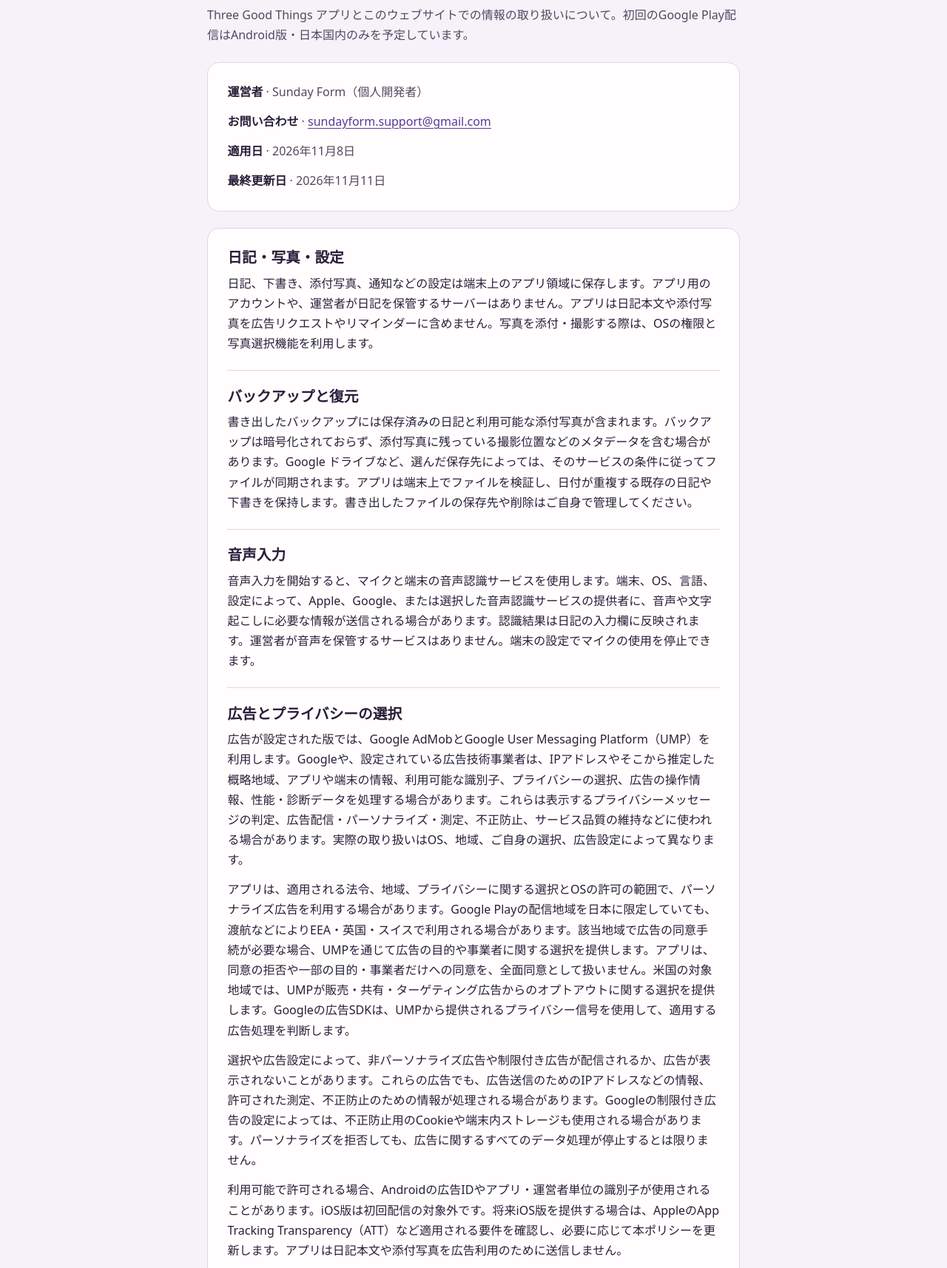
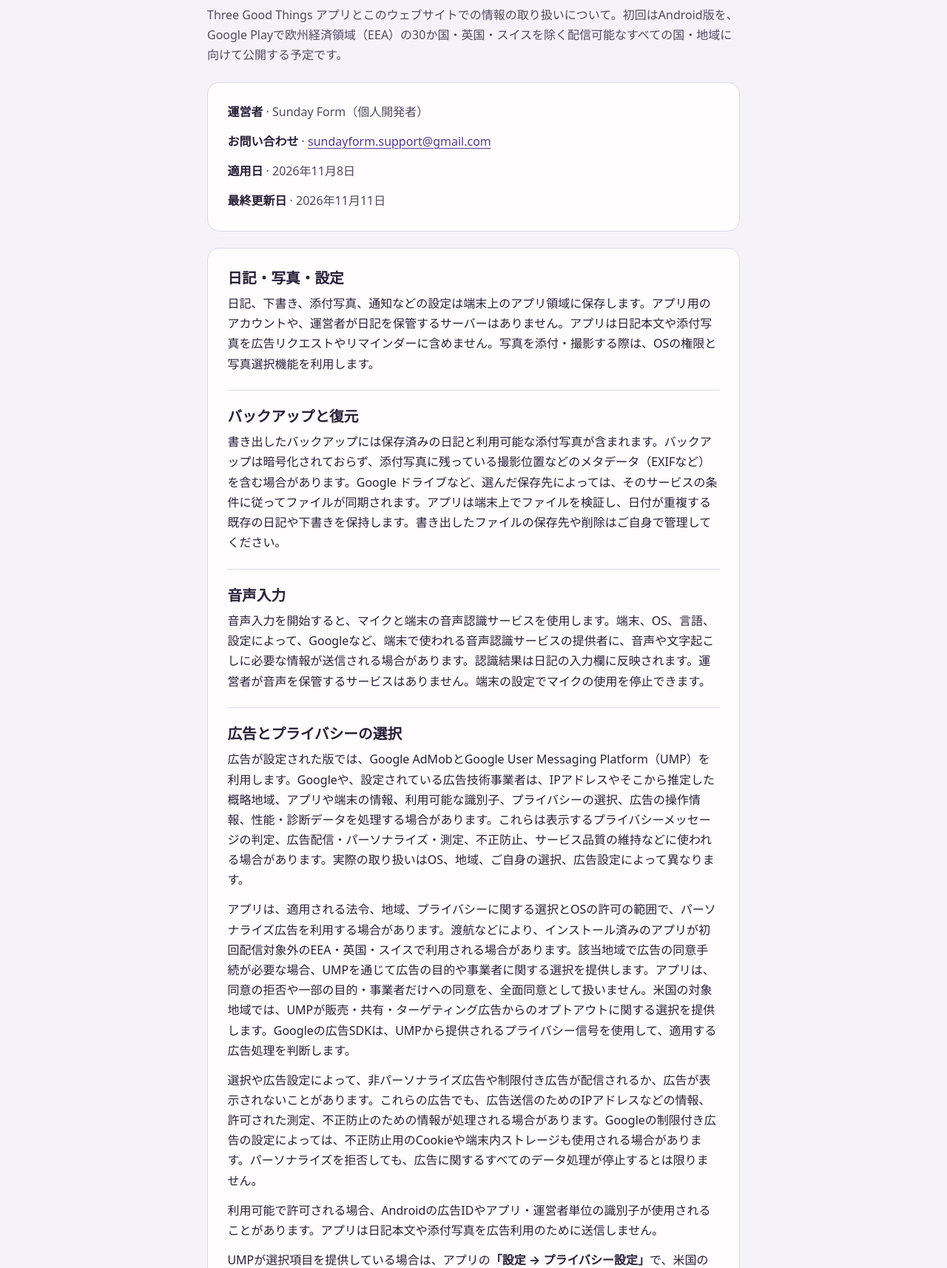
Before and after one commit to luvcat/luvcat.github.io, a plain HTML site: page three-good-things-site/ja/index.html in a window 1280 px wide. Shown: the part 185-1899 px from the top of the page at 74% size. Drawn offline with Linux system fonts and the light colour scheme.

Commit message:
Correct initial Android distribution in both privacy policies

```diff
--- a/three-good-things-site/ja/index.html
+++ b/three-good-things-site/ja/index.html
@@ -22,7 +22,7 @@
   </header>
   <main class="wrap" id="main" tabindex="-1">
     <h1>プライバシーポリシー</h1>
-    <p class="intro">Three Good Things アプリとこのウェブサイトでの情報の取り扱いについて。初回のGoogle Play配信はAndroid版・日本国内のみを予定しています。</p>
+    <p class="intro">Three Good Things アプリとこのウェブサイトでの情報の取り扱いについて。初回はAndroid版を、Google Playで欧州経済領域（EEA）の30か国・英国・スイスを除く配信可能なすべての国・地域に向けて公開する予定です。</p>
     <div class="notice">
       <p><strong>運営者</strong> · Sunday Form（個人開発者）</p>
       <p><strong>お問い合わせ</strong> · <a href="mailto:sundayform.support@gmail.com">sundayform.support<wbr>@gmail.com</a></p>
@@ -36,18 +36,18 @@
       </section>
       <section>
         <h2>バックアップと復元</h2>
-        <p>書き出したバックアップには保存済みの日記と利用可能な添付写真が含まれます。バックアップは暗号化されておらず、添付写真に残っている撮影位置などのメタデータを含む場合があります。Google ドライブなど、選んだ保存先によっては、そのサービスの条件に従ってファイルが同期されます。アプリは端末上でファイルを検証し、日付が重複する既存の日記や下書きを保持します。書き出したファイルの保存先や削除はご自身で管理してください。</p>
+        <p>書き出したバックアップには保存済みの日記と利用可能な添付写真が含まれます。バックアップは暗号化されておらず、添付写真に残っている撮影位置などのメタデータ（EXIFなど）を含む場合があります。Google ドライブなど、選んだ保存先によっては、そのサービスの条件に従ってファイルが同期されます。アプリは端末上でファイルを検証し、日付が重複する既存の日記や下書きを保持します。書き出したファイルの保存先や削除はご自身で管理してください。</p>
       </section>
       <section>
         <h2>音声入力</h2>
-        <p>音声入力を開始すると、マイクと端末の音声認識サービスを使用します。端末、OS、言語、設定によって、Apple、Google、または選択した音声認識サービスの提供者に、音声や文字起こしに必要な情報が送信される場合があります。認識結果は日記の入力欄に反映されます。運営者が音声を保管するサービスはありません。端末の設定でマイクの使用を停止できます。</p>
+        <p>音声入力を開始すると、マイクと端末の音声認識サービスを使用します。端末、OS、言語、設定によって、Googleなど、端末で使われる音声認識サービスの提供者に、音声や文字起こしに必要な情報が送信される場合があります。認識結果は日記の入力欄に反映されます。運営者が音声を保管するサービスはありません。端末の設定でマイクの使用を停止できます。</p>
       </section>
       <section>
         <h2>広告とプライバシーの選択</h2>
         <p>広告が設定された版では、Google AdMobとGoogle User Messaging Platform（UMP）を利用します。Googleや、設定されている広告技術事業者は、IPアドレスやそこから推定した概略地域、アプリや端末の情報、利用可能な識別子、プライバシーの選択、広告の操作情報、性能・診断データを処理する場合があります。これらは表示するプライバシーメッセージの判定、広告配信・パーソナライズ・測定、不正防止、サービス品質の維持などに使われる場合があります。実際の取り扱いはOS、地域、ご自身の選択、広告設定によって異なります。</p>
-        <p>アプリは、適用される法令、地域、プライバシーに関する選択とOSの許可の範囲で、パーソナライズ広告を利用する場合があります。Google Playの配信地域を日本に限定していても、渡航などによりEEA・英国・スイスで利用される場合があります。該当地域で広告の同意手続が必要な場合、UMPを通じて広告の目的や事業者に関する選択を提供します。アプリは、同意の拒否や一部の目的・事業者だけへの同意を、全面同意として扱いません。米国の対象地域では、UMPが販売・共有・ターゲティング広告からのオプトアウトに関する選択を提供します。Googleの広告SDKは、UMPから提供されるプライバシー信号を使用して、適用する広告処理を判断します。</p>
+        <p>アプリは、適用される法令、地域、プライバシーに関する選択とOSの許可の範囲で、パーソナライズ広告を利用する場合があります。渡航などにより、インストール済みのアプリが初回配信対象外のEEA・英国・スイスで利用される場合があります。該当地域で広告の同意手続が必要な場合、UMPを通じて広告の目的や事業者に関する選択を提供します。アプリは、同意の拒否や一部の目的・事業者だけへの同意を、全面同意として扱いません。米国の対象地域では、UMPが販売・共有・ターゲティング広告からのオプトアウトに関する選択を提供します。Googleの広告SDKは、UMPから提供されるプライバシー信号を使用して、適用する広告処理を判断します。</p>
         <p>選択や広告設定によって、非パーソナライズ広告や制限付き広告が配信されるか、広告が表示されないことがあります。これらの広告でも、広告送信のためのIPアドレスなどの情報、許可された測定、不正防止のための情報が処理される場合があります。Googleの制限付き広告の設定によっては、不正防止用のCookieや端末内ストレージも使用される場合があります。パーソナライズを拒否しても、広告に関するすべてのデータ処理が停止するとは限りません。</p>
-        <p>利用可能で許可される場合、Androidの広告IDやアプリ・運営者単位の識別子が使用されることがあります。iOS版は初回配信の対象外です。将来iOS版を提供する場合は、AppleのApp Tracking Transparency（ATT）など適用される要件を確認し、必要に応じて本ポリシーを更新します。アプリは日記本文や添付写真を広告利用のために送信しません。</p>
+        <p>利用可能で許可される場合、Androidの広告IDやアプリ・運営者単位の識別子が使用されることがあります。アプリは日記本文や添付写真を広告利用のために送信しません。</p>
         <p>UMPが選択項目を提供している場合は、アプリの<strong>「設定 → プライバシー設定」</strong>で、米国の対象地域でのオプトアウトを含め、広告に関する選択を確認・変更・撤回できます。これらの選択にかかわらず、日記を利用できます。</p>
         <p><a href="https://policies.google.com/technologies/partner-sites?hl=ja">Googleがパートナーのアプリやサイトから取得した情報の使用方法</a> · <a href="https://policies.google.com/privacy?hl=ja">Googleのプライバシーポリシー</a></p>
       </section>
```
Also changed, not shown: three-good-things-site/en/index.html (+5 -5 lines).
